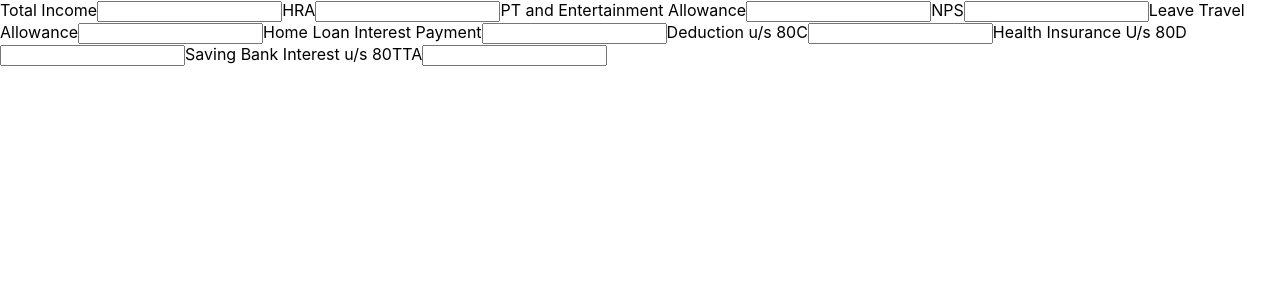
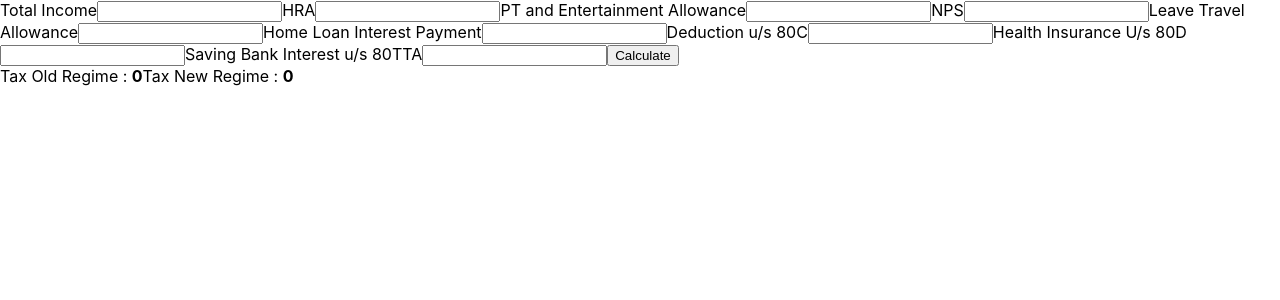
Before and after one commit to mishti169/income-tax-calc, a React (Vite) app: page / in a window 1280 px wide. Shown: the top 300 px of the page. Built offline with nearby package versions, Linux system fonts and the light colour scheme.

Commit message:
add old and new tax regime div

```diff
--- a/src/App.jsx
+++ b/src/App.jsx
@@ -24,7 +24,16 @@ function App() {
 					<input type='number' />
 					<label>Saving Bank Interest u/s 80TTA</label>
 					<input type='number' />
+					<input type='submit' value='Calculate' />
 				</form>
+			</div>
+			<div>
+				<span>
+					Tax Old Regime : <b>{0}</b>
+				</span>
+				<span>
+					Tax New Regime : <b>{0}</b>
+				</span>
 			</div>
 		</div>
 	);
```
